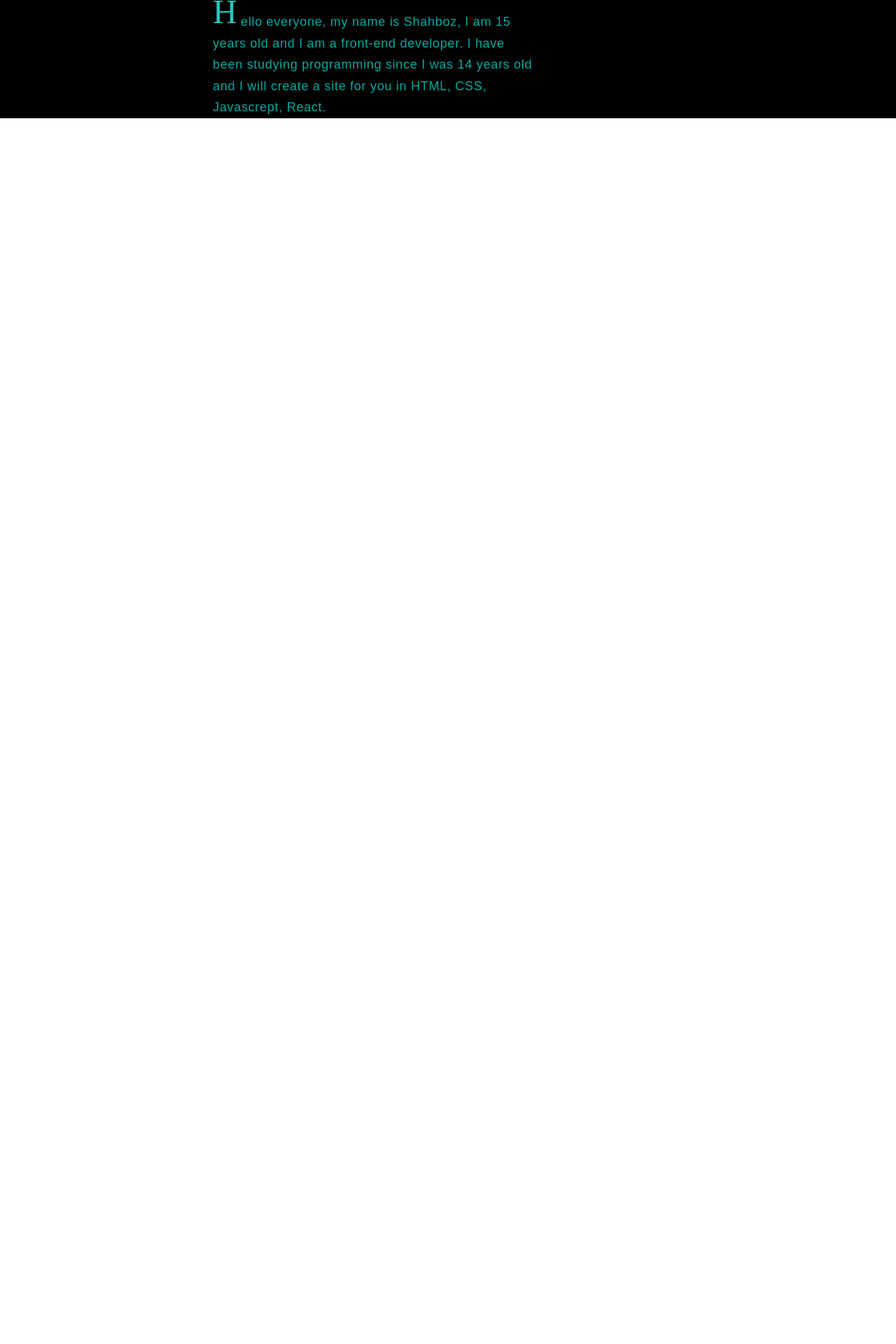
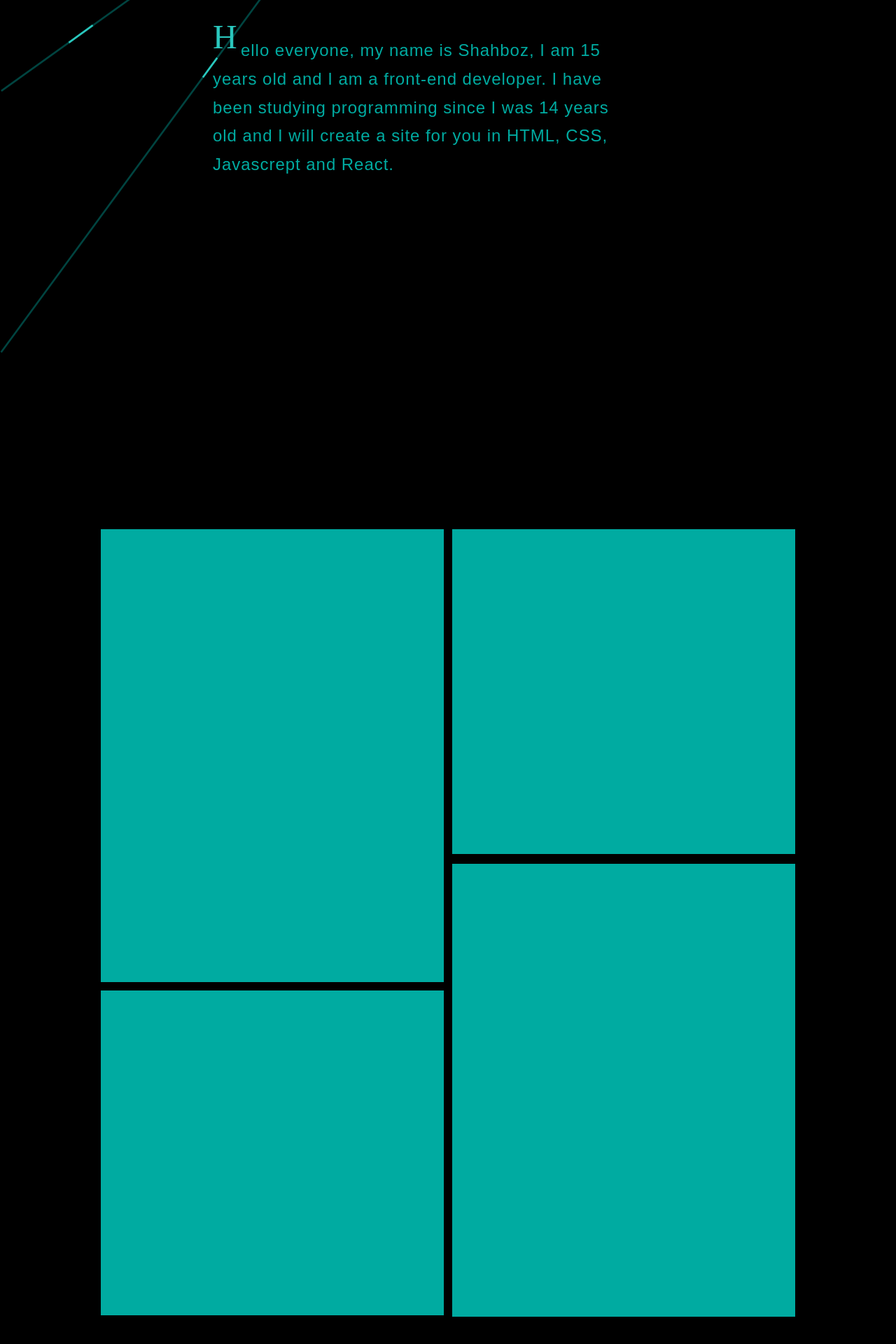
Before and after one commit to KING635187/SH, a React (Create React App) app: page / in a window 1280 px wide. Shown: the part 726-2646 px from the top of the page at 70% size. Before the commit the page ends 895 px from the top, so only its background shows below. Built offline with nearby package versions, Linux system fonts and the light colour scheme; a web font is replaced by a local one.

Commit message:
Add news

```diff
--- a/src/App.js
+++ b/src/App.js
@@ -2,15 +2,21 @@ import "./App.css";
 import Navbar from "./components/Navbar";
 import Head from "./components/Header";
 import About from "./components/About";
+import Progect from "./components/Progect"
+import Contact from "./components/Contact";
 import BackgroundImage from "./components/BackgroundImage";
+import Bgimg from "./components/bgimg";
 
 function App() {
   return (
     <div className="all">
-      <BackgroundImage />
+      <Bgimg src="bg-lines.svg" />
+      {/* <BackgroundImage /> */}
       <Navbar />
       <Head />
       <About />
+      <Progect />
+      <Contact />
     </div>
   );
 }
--- a/src/components/About/index.js
+++ b/src/components/About/index.js
@@ -9,7 +9,7 @@ const About = () => {
         <Styledp2>
           ello everyone, my name is Shahboz, I am 15 years old and I am a
           front-end developer. I have been studying programming since I was 14
-          years old and I will create a site for you in HTML, CSS, Javascrept,
+          years old and I will create a site for you in HTML, CSS, Javascrept and
           React.{" "}
         </Styledp2>
       </Styleddiv>
--- a/src/components/About/styled.js
+++ b/src/components/About/styled.js
@@ -16,26 +16,29 @@ export const Styledp1 = styled.p`
 `;
 
 export const Styledp2 = styled.p`
-
   font-style: normal;
   font-weight: normal;
   font-size: 36px;
   line-height: 170%;
   letter-spacing: 0.04em;
   color: #00aba1;
-  padding-top: 40px;
   position: relative;
   text-indent: 80px;
   width: 963px;
+  padding-top: 80px;
+  padding-bottom: 320px;
 
   @media (max-width: 1360px) {
-    font-size: 18px;
-    width: 460px;
+    font-size: 24px;
+    width: 600px;
     text-indent: 40px;
+    padding-top: 40px;
+    padding-bottom: 200px;
   }
 `;
 
 export const Styleddiv = styled.div`
-    margin-top: 308px;
-    margin-left: 160px;
-`
+  margin-top: 308px;
+  margin-left: 160px;
+  margin-bottom: 300px;
+`;
--- /dev/null
+++ b/src/components/Contact/index.js
@@ -0,0 +1,31 @@
+import Container from "../Container";
+import {
+  Styledgmail,
+  Styledcontent,
+  Styledlink,
+  Styledlink2,
+  Styledlink3,
+  StyledLinkContainer,
+} from "./styled";
+
+const Contact = () => {
+  return (
+    <Container>
+      <Styledcontent>
+        <Styledgmail href="mailto: shaxbozibragimbekov@gmail.com">
+          shaxbozibragimbekov @gmail.com
+        </Styledgmail>
+      </Styledcontent>
+      <StyledLinkContainer>
+        <Styledlink href="https://t.me/Frontend_Developer_SH">telegram</Styledlink>
+        <Styledlink2 href="#">facebook</Styledlink2>
+      </StyledLinkContainer>
+      <StyledLinkContainer>
+        <Styledlink href="#">instagram</Styledlink>
+        <Styledlink3 href="https://github.com/KING635187" target="_blank">git hub</Styledlink3>
+      </StyledLinkContainer>
+    </Container>
+  );
+};
+
+export default Contact;
--- /dev/null
+++ b/src/components/Contact/styled.js
@@ -0,0 +1,59 @@
+import styled from "styled-components";
+
+export const Styledlink = styled.a`
+    color: #2AC7BD;
+    font-family: Blanka;
+    font-size: 36px;
+    line-height: 43px;
+    margin-left: 220px;
+    padding-top: 72px;
+
+    @media (max-width: 1360px) {
+        margin-left:120px;
+  }
+`
+export const Styledlink2 = styled.a`
+    color: #2AC7BD;
+    font-family: Blanka;
+    font-size: 36px;
+    line-height: 43px;
+    margin-left: 480px;
+    padding-top: 72px;
+
+    @media (max-width: 1360px) {
+        margin-left: 360px;
+  }
+`
+export const Styledlink3 = styled.a`
+    color: #2AC7BD;
+    font-family: Blanka;
+    font-size: 36px;
+    line-height: 43px;
+    margin-left:452px;
+    padding-top: 72px;
+    padding-bottom: 160px;
+
+    @media (max-width: 1360px) {
+        margin-left:332px;
+  }
+`
+
+export const Styledgmail = styled.a`
+  font-family: Blanka;
+  font-size: 72px;
+  line-height: 60px;
+  color: #2ac7bd;
+  text-decoration: none;
+
+  @media (max-width: 1360px) {
+    font-size: 64px;
+  }
+`;
+
+export const Styledcontent = styled.div`
+    text-align: center;
+`
+
+export const StyledLinkContainer = styled.div`
+    display: flex;
+`
--- a/src/components/Header/styled.js
+++ b/src/components/Header/styled.js
@@ -11,6 +11,6 @@ export const StyledHeading = styled.h1`
   @media (max-width: 1360px) {
     font-size: 48px;
     width: 260px;
-    padding-top: 64px;
+    padding-top: 100px;
   }
 `;
--- a/src/components/Navbar/index.js
+++ b/src/components/Navbar/index.js
@@ -3,7 +3,7 @@ import { StyledComponent, StyledLogo, StyledMusic } from "./styled";
 const Navbar = () => {
   return (
       <StyledComponent>
-        <StyledMusic>music-start</StyledMusic>
+        {/* <StyledMusic>music-start</StyledMusic> */}
         <StyledLogo>SH</StyledLogo>
       </StyledComponent>
   );
--- a/src/components/Navbar/styled.js
+++ b/src/components/Navbar/styled.js
@@ -3,6 +3,7 @@ import styled from "styled-components";
 export const StyledComponent = styled.div`
   width: 100%;
   position: fixed;
+  z-index: 2;
 `;
 
 export const StyledLogo = styled.h2`
--- /dev/null
+++ b/src/components/Progect/index.js
@@ -0,0 +1,26 @@
+import Container from "../Container";
+import {
+  StyledContent,
+  StyledBox,
+  StyledBox2,
+  StyledBox3,
+  StyledBox4,
+  StyledContent2,
+} from "./styled";
+
+const Progect = () => {
+  return (
+    <Container>
+      <StyledContent>
+        <StyledBox></StyledBox>
+        <StyledBox2></StyledBox2>
+      </StyledContent>
+      <StyledContent2>
+        <StyledBox3></StyledBox3>
+        <StyledBox4></StyledBox4>
+        </StyledContent2>
+    </Container>
+  );
+};
+
+export default Progect;
--- /dev/null
+++ b/src/components/Progect/styled.js
@@ -0,0 +1,55 @@
+import styled from "styled-components";
+
+export const StyledContent = styled.div`
+  display: flex;
+  position: absolute;
+  margin: auto;
+`;
+export const StyledContent2 = styled.div`
+  display: flex;
+  margin-bottom: 300px;
+`;
+
+export const StyledBox = styled.div`
+  width: 628px;
+  height: 647px;
+  background: #00aba1;
+  z-index: 1;
+  @media (max-width: 1360px) {
+    width: 490px;
+  }
+`;
+
+export const StyledBox2 = styled.div`
+  width: 628px;
+  height: 464px;
+  background: #00aba1;
+  margin-left: 24px;
+  z-index: 1;
+  @media (max-width: 1360px) {
+    margin-left: 12px;
+    width: 490px;
+  }
+`;
+
+export const StyledBox3 = styled.div`
+  width: 628px;
+  height: 464px;
+  background: #00aba1;
+  margin-top: 671px;
+  @media (max-width: 1360px) {
+    margin-top: 659px;
+  }
+`;
+
+export const StyledBox4 = styled.div`
+  width: 628px;
+  height: 647px;
+  background: #00aba1;
+  margin-top: 490px;
+  margin-left: 24px;
+  @media (max-width: 1360px) {
+    margin-left: 12px;
+    margin-top: 478px;
+  }
+`;
--- /dev/null
+++ b/src/components/bgimg/index.js
@@ -0,0 +1,8 @@
+import styled from "styled-components";
+
+const Bgimg = styled.img`
+  position: absolute;
+  width: 100%;
+`;
+
+export default Bgimg;
```
Also changed, not shown: public/bg-lines.svg (added), public/from.svg (added).
